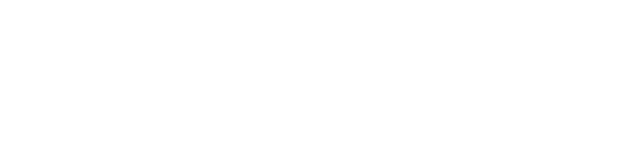
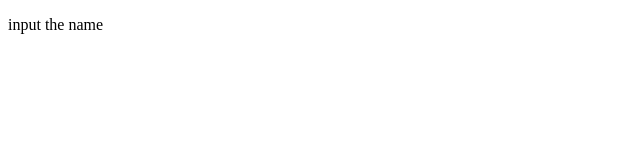
Before and after one commit to Abenaboss/classWebsite, a plain HTML site: page index.html in a window 1280 px wide. Shown: the whole page, without its empty margins (0-640 px from the left). Drawn offline with Linux system fonts and the light colour scheme.

Commit message:
added something

```diff
--- a/index.html
+++ b/index.html
@@ -6,6 +6,6 @@
     <title>Document</title>
 </head>
 <body>
-
+    <p>input the name</p>
 </body>
 </html>
```
